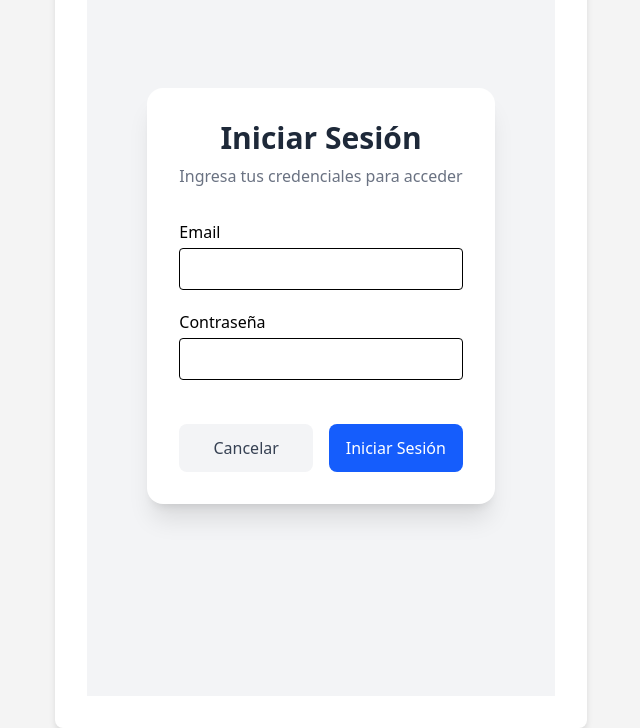
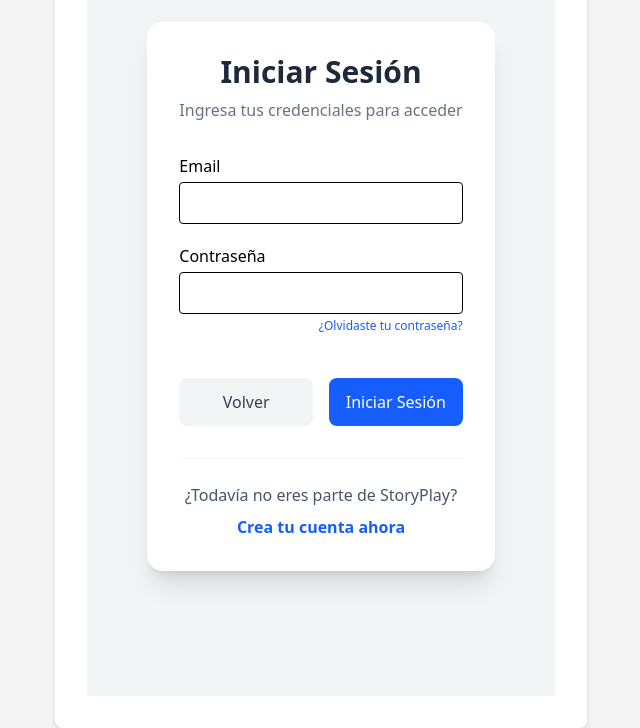
Before and after one commit to rebecapoma6/RecopilacionProyecto, a React (Vite) app: page /iniciarSesion in a window 1280 px wide. Shown: the part 136-864 px from the top of the page, without its empty margins (319-959 px from the left). Built offline with nearby package versions, Linux system fonts and the light colour scheme.

Commit message:
✅ruteo de las vistas como usuario registrado

```diff
--- a/package.json
+++ b/package.json
@@ -13,6 +13,7 @@
     "@supabase/supabase-js": "^2.93.3",
     "@tailwindcss/vite": "^4.1.18",
     "dotenv": "^17.2.3",
+    "lucide-react": "^0.575.0",
     "react": "^19.2.0",
     "react-dom": "^19.2.0",
     "react-hot-toast": "^2.6.0",
--- a/src/components/form/IniciarSesion.tsx
+++ b/src/components/form/IniciarSesion.tsx
@@ -1,5 +1,5 @@
 import { useState } from 'react';
-import { useNavigate } from 'react-router-dom';
+import { Link, useNavigate } from 'react-router-dom';
 import { createUserRepository } from '../../dataBase/repositories';
 import { useAuthStore } from '../../store/useAuthStore';
 import toast, { Toaster } from 'react-hot-toast';
@@ -90,7 +90,6 @@ export default function IniciarSesion() {
 
   return (
     <div className="flex justify-center items-center bg-gray-100 min-h-screen">
-
       <Toaster position="top-center" />
 
       <div className="w-full max-w-lg p-8 bg-white rounded-2xl shadow-xl m-15">
@@ -100,6 +99,7 @@ export default function IniciarSesion() {
         </div>
 
         <form onSubmit={handleSubmit} className="space-y-5">
+          {/* EMAIL */}
           <div>
             <InputField
                 label="Email"
@@ -109,10 +109,10 @@ export default function IniciarSesion() {
                 value={datosFormulario.email}
                 onChange={handleChange}
             />
-
             {errors.email && <p className="text-red-500 text-sm mt-1">{errors.email}</p>}
           </div>
 
+          {/* PASSWORD */}
           <div>
             <InputField
                 label="Contraseña"
@@ -123,15 +123,26 @@ export default function IniciarSesion() {
                 onChange={handleChange}
             />
             {errors.password && <p className="text-red-500 text-sm mt-1">{errors.password}</p>}
+
+            {/* ENLACE DE RECUPERACIÓN - Ahora bien ubicado */}
+            <div className="flex justify-end mt-1">
+              <Link
+                to="/recuperarPass"
+                className="text-xs text-blue-600 hover:text-blue-800 transition font-medium"
+              >
+                ¿Olvidaste tu contraseña?
+              </Link>
+            </div>
           </div>
 
+          {/* BOTONES */}
           <div className="flex gap-4 pt-6">
             <Button
               type="button"
               onClick={() => navigate("/")}
               className="w-full py-3 bg-gray-100 text-gray-700 font-medium rounded-lg hover:bg-gray-200 transition cursor-pointer"
             >
-              Cancelar
+              Volver
             </Button>
 
             <Button
@@ -144,6 +155,19 @@ export default function IniciarSesion() {
               {loading ? 'Entrando...' : 'Iniciar Sesión'}
             </Button>
           </div>
+
+          {/* SECCIÓN DE REGISTRO INTEGRADA */}
+          <div className="mt-8 pt-6 border-t border-gray-100 text-center">
+            <p className="text-gray-600">
+              ¿Todavía no eres parte de StoryPlay?
+            </p>
+            <Link
+              to="/registro"
+              className="inline-block mt-2 text-blue-600 font-bold hover:text-blue-800 hover:underline transition"
+            >
+              Crea tu cuenta ahora
+            </Link>
+          </div>
         </form>
       </div>
     </div>
--- a/src/components/form/RecuperarPass.tsx
+++ b/src/components/form/RecuperarPass.tsx
@@ -1,47 +1,12 @@
-// import { useState } from 'react';
-// import InputField from '../components/form/InputField';
-// import Button from '../components/form/Button';
-
 import { useState } from 'react';
 import { validateField } from '../../utils/regex';
 import InputFieldClase from './InputField';
 import Button from './Button';
-
-
-// export default function RecuperarPass() {
-//   const [email, setEmail] = useState('');
-//   const [error, setError] = useState('');
-
-//   const handleChange = (e: React.ChangeEvent<HTMLInputElement>) => {
-//     setEmail(e.target.value);
-//   };
-
-//   const handleSubmit = (e: React.FormEvent) => {
-//     e.preventDefault();
-//     console.log('Recuperando contraseña para:', email);
-//   };
-
-//   return (
-//     <div className="max-w-md mx-auto py-10">
-//       <h1 className="text-2xl font-bold mb-4">Recuperar Contraseña</h1>
-//       <form onSubmit={handleSubmit}>
-//         <InputField
-//           label="Email"
-//           id="email"
-//           type="email"
-//           name="email"
-//           value={email}
-//           onChange={handleChange}
-//           error={error}
-//         />
-//         <Button type="submit">Enviar Enlace de Recuperación</Button>
-//       </form>
-//     </div>
-//   );
-// }
+import { useNavigate } from 'react-router-dom';
 
 
 export default function RecuperarPass() {
+    const navigate = useNavigate();
     const [formData, setFormData] = useState({ email: "" });
     const [errors, setErrors] = useState({ email: "" });
     const [enviado, setEnviado] = useState(false);
@@ -85,8 +50,12 @@ export default function RecuperarPass() {
                 ) : (
                     <div className="text-center">
                         <p className="text-green-600 font-medium">Revisa tu bandeja de entrada</p>
-                    <Button variant="secondary" onClick={() => setEnviado(false)} className="mt-4 ">
-                        Volver
+                        <Button
+                            variant="primary"
+                            onClick={() => navigate("/")}
+                            className="w-full mt-4"
+                        >
+                            Volver al Inicio
                         </Button>
                     </div>
                 )}
--- a/src/components/form/Registro.tsx
+++ b/src/components/form/Registro.tsx
@@ -3,36 +3,36 @@ import { validateField } from "../../utils/regex";
 import Button from "./Button";
 import InputField from "./InputField";
 import { SupabaseUserRepository } from "../../dataBase/supabase/SupabaseUserRepository";
-
-//import { SupabaseUserRepository } from "../../dataBase/supabase/SupabaseUserRepository";
+import { useNavigate } from "react-router-dom";
 
 
 const userRepository = new SupabaseUserRepository();
 
 interface DatosFormularioProps {
- username: string;
+  username: string;
   email: string;
   password: string;
   passwordRepeat: string;
 }
 
 interface ErrorsProps {
- username: string;
+  username: string;
   email: string;
   password: string;
   passwordRepeat: string;
 }
 
 export default function Registro() {
+  const navigate = useNavigate();
   const [datosFormulario, setDatosFormulario] = useState<DatosFormularioProps>({
-   username: "",
+    username: "",
     email: "",
     password: "",
     passwordRepeat: "",
   });
 
   const [errors, setErrors] = useState<ErrorsProps>({
-   username: "",
+    username: "",
     email: "",
     password: "",
     passwordRepeat: ""
@@ -73,7 +73,7 @@ export default function Registro() {
     e.preventDefault();
 
     const newErrors = {
-     username: validateField("nombre", datosFormulario.username),
+      username: validateField("nombre", datosFormulario.username),
       email: validateField("email", datosFormulario.email),
       password: validateField("password", datosFormulario.password),
       passwordRepeat: datosFormulario.password !== datosFormulario.passwordRepeat
@@ -178,10 +178,17 @@ export default function Registro() {
           />
 
           <div className="flex gap-4 pt-4">
-            <Button
+            {/* <Button
               type="button"
 
               className="w-full py-2 bg-white border border-neutral-300 text-neutral-600 font-medium rounded-lg hover:bg-neutral-100 transition"
+            >
+              Cancelar
+            </Button> */}
+            <Button
+              type="button"
+              onClick={() => navigate("/")}
+              className="w-full py-3 bg-gray-100 text-gray-700 font-medium rounded-lg hover:bg-gray-200 transition cursor-pointer"
             >
               Cancelar
             </Button>
--- a/src/components/navbar/Navbar.tsx
+++ b/src/components/navbar/Navbar.tsx
@@ -1,22 +1,81 @@
-import { Link } from 'react-router-dom';
+import { Link, useNavigate } from 'react-router-dom';
 import Button from '../form/Button';
+import { useAuthStore } from '../../store/useAuthStore';
+import { createUserRepository } from '../../dataBase/repositories';
+import { Moon } from 'lucide-react';
 
 export default function Navbar() {
+   const { isAuthenticated, clearSession } = useAuthStore();
+    const userRepository = createUserRepository();
+
+    const navigate = useNavigate();
+    const handleLogout = async () => {
+        const { error } = await userRepository.logout()
+        if (!error) {
+            clearSession()
+            navigate('/');
+        }
+    }
+
   return (
+    // <nav className="bg-blue-500 p-4 text-white flex justify-between items-center shadow-md">
+    //   <Link to="/" className="text-xl font-bold">StoryPlay</Link>
+    //   <div className="flex items-center space-x-4">
+    //     <Link to="/products" className="hover:underline">Productos</Link>
+    //     <Link to="/profile" className="hover:underline">Perfil</Link>
+    //     <Link to="/iniciarSesion">
+    //       <Button variant="secondary">Iniciar Sesión</Button>
+    //     </Link>
+    //     <Link to="/registro">
+    //       <Button variant="primary">Registro</Button>
+    //     </Link>
+    //     <Link to="/recuperarPass">
+    //       <Button variant="primary">Recuperar contraseña</Button>
+    //     </Link>
+    //   </div>
+    // </nav>
+
+
     <nav className="bg-blue-500 p-4 text-white flex justify-between items-center shadow-md">
             <Link to="/" className="text-xl font-bold">StoryPlay</Link>
+
             <div className="flex items-center space-x-4">
-        <Link to="/products" className="hover:underline">Productos</Link>
+
+
+                {isAuthenticated ? (
+                    // Lo que ve el usuario cuando YA está logueado
+                    <>
+                        {/* <Link to="/products" className="hover:underline">Productos</Link> */}
                         <Link to="/profile" className="hover:underline">Perfil</Link>
+                        {/* <Link to="/agregar-items" className="hover:underline">Añadir</Link> */}
+                        <Button variant="secondary" onClick={handleLogout}>
+                            Cerrar sesión
+                        </Button>
+                    </>
+                ) : (
+                    // Lo que ve el usuario cuando NO está logueado
+                    <>
                         <Link to="/iniciarSesion">
                             <Button variant="secondary">Iniciar Sesión</Button>
                         </Link>
-        <Link to="/registro">
+                        {/* <Link to="/registro">
                             <Button variant="primary">Registro</Button>
-        </Link>
-        <Link to="/recuperarPass">
-          <Button variant="primary">Recuperar contraseña</Button>
-        </Link>
+                        </Link> */}
+                        {/* <Link to="/recuperarPass" className="text-sm hover:underline">
+                            ¿Olvidaste tu clave?
+                        </Link> */}
+                        {/* <CambiarIdioma /> */}
+                    </>
+                )}
+
+                {/* icono para el modo oscuro*/}
+                <button
+                    onClick={() => console.log("Pronto: Modo Oscuro")}
+                    className="p-2 hover:bg-blue-600 rounded-full transition-colors"
+                    title="Cambiar modo"
+                >
+                    <Moon size={22} strokeWidth={2} />
+                </button>
             </div>
         </nav>
   );
```
Also changed, not shown: 1 other file (tests, documents, lock files or other folders). Lines whose indentation alone changed are shown as unchanged.
